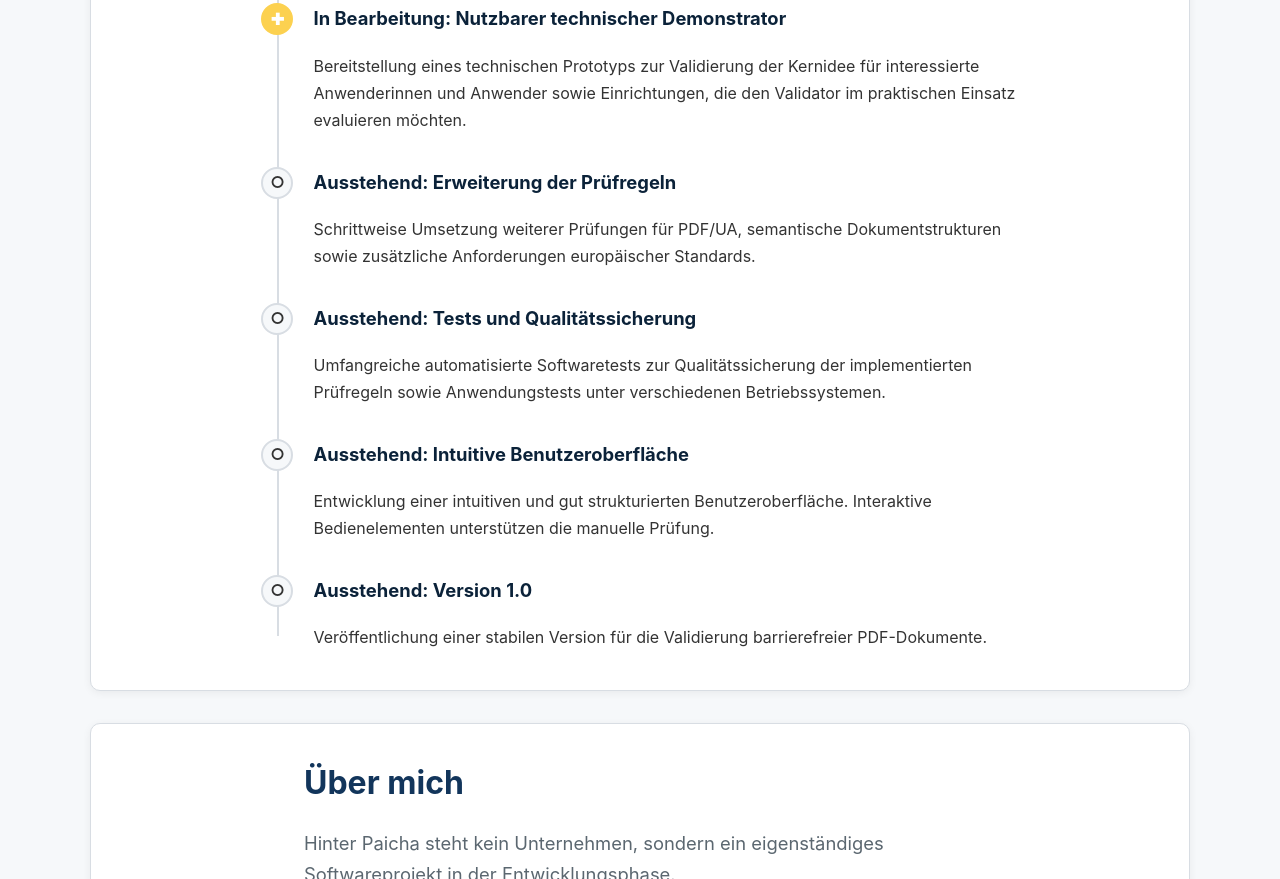
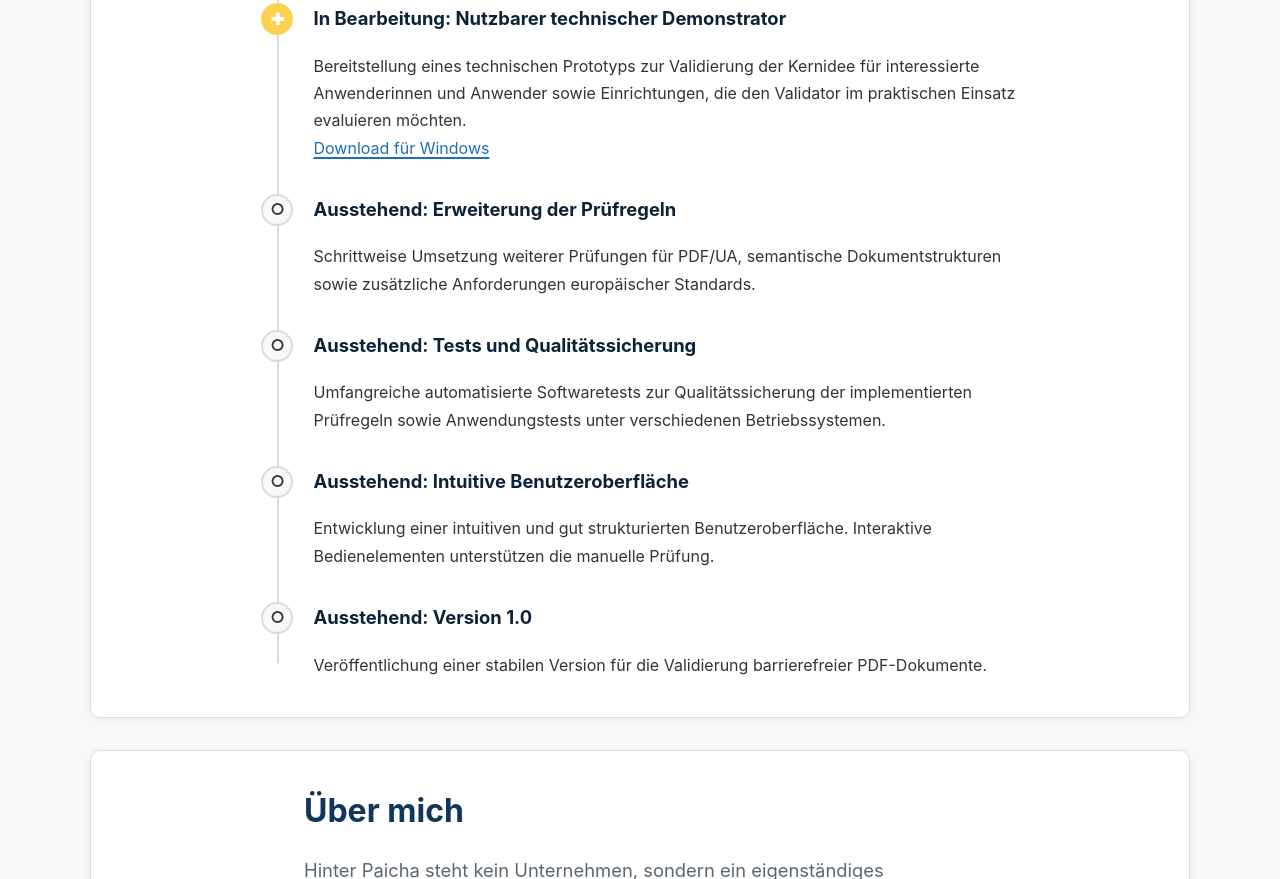
Before and after one commit to Paicha425/PaichaPage, a plain HTML site: page index-de.html in a window 1280 px wide. Shown: the part 4469-5348 px from the top of the page. Drawn offline with Linux system fonts and the light colour scheme.

Commit message:
main: Added demonstrator download for Windows

```diff
--- a/index-de.html
+++ b/index-de.html
@@ -490,6 +490,10 @@
                     evaluieren möchten.
                 </p>
 
+                <a href="Paicha-Windows.zip" download>
+                    Download für Windows
+                </a>
+
             </div>
 
         </div>
```
Also changed, not shown: index.html (+4 -0 lines), 1 other file.
